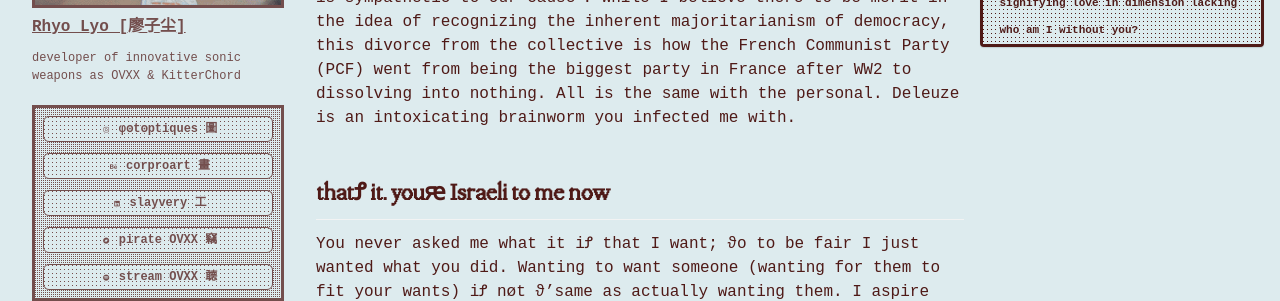
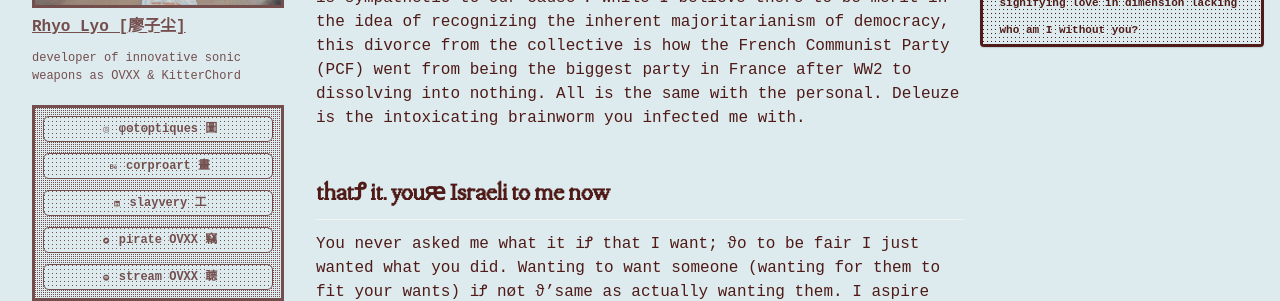
Before and after one commit to cryotato/cryotato.github.io, a Jekyll site: the page built from _pages/2026-01-01-spiralings.md, in a window 1280 px wide and 900 px high, scrolled down 7535 px. Shown: the part 271-572 px from the top of the window. Built offline with Jekyll 4.4.1, drawn with Linux system fonts in a browser that asks for light colours; cached includes are drawn as plain includes; some web fonts are replaced; some of the changed text lies outside the part shown.

Commit message:
Update 2026-01-01-spiralings.md

```diff
--- a/_pages/2026-01-01-spiralings.md
+++ b/_pages/2026-01-01-spiralings.md
@@ -93,7 +93,7 @@ In 1985, the real experts on the left, the CIA, seemed to reach this very conclu
 
 > This climate of intellectual opinion will almost certainly make it very difficult for anyone to mobilize significant opposition among intellectual elites to US policies <!-- in Central America, for example. -->
 
-Politics can not be thought into being, it can only be done. It's the New Left's obsession with the atomic that prevents much of anything from surfacing, let alone a collective and organ-ized form of resistance, and so a separation from thought and policy took place. Not only is this over-intellectualization paralyzing, it ultimately loops back into the fatalism that works for the fascist state alone. It is strictly only anti-fascist in theory. We are lead to Nick Land. As Deleuze himself expressed in an interview, there can be, by definition, no leftist politician, only one that is sympathetic to our cause[^2]. While I believe there to be merit in the idea of recognizing the inherent majoritarianism of democracy, this divorce from the collective is how the French Communist Party (PCF) went from being the biggest party in France after WW2 to dissolving into nothing. All is the same with the personal. Deleuze is an intoxicating brainworm you infected me with.
+Politics can not be thought into being, it can only be done. It's the New Left's obsession with the atomic that prevents much of anything from surfacing, let alone a collective and organ-ized form of resistance, and so a separation from thought and policy took place. Not only is this over-intellectualization paralyzing, it ultimately loops back into the fatalism that works for the fascist state alone. It is strictly only anti-fascist in theory. We are lead to Nick Land. As Deleuze himself expressed in an interview, there can be, by definition, no leftist politician, only one that is sympathetic to our cause[^2]. While I believe there to be merit in the idea of recognizing the inherent majoritarianism of democracy, this divorce from the collective is how the French Communist Party (PCF) went from being the biggest party in France after WW2 to dissolving into nothing. All is the same with the personal. Deleuze is the intoxicating brainworm you infected me with.
 
 [^2]: L'Abécédaire de Gilles Deleuze, avec Claire Parnet 1996
 
```
Also changed, not shown: other parts of _pages/2026-01-01-spiralings.md (+1 -1 lines).
